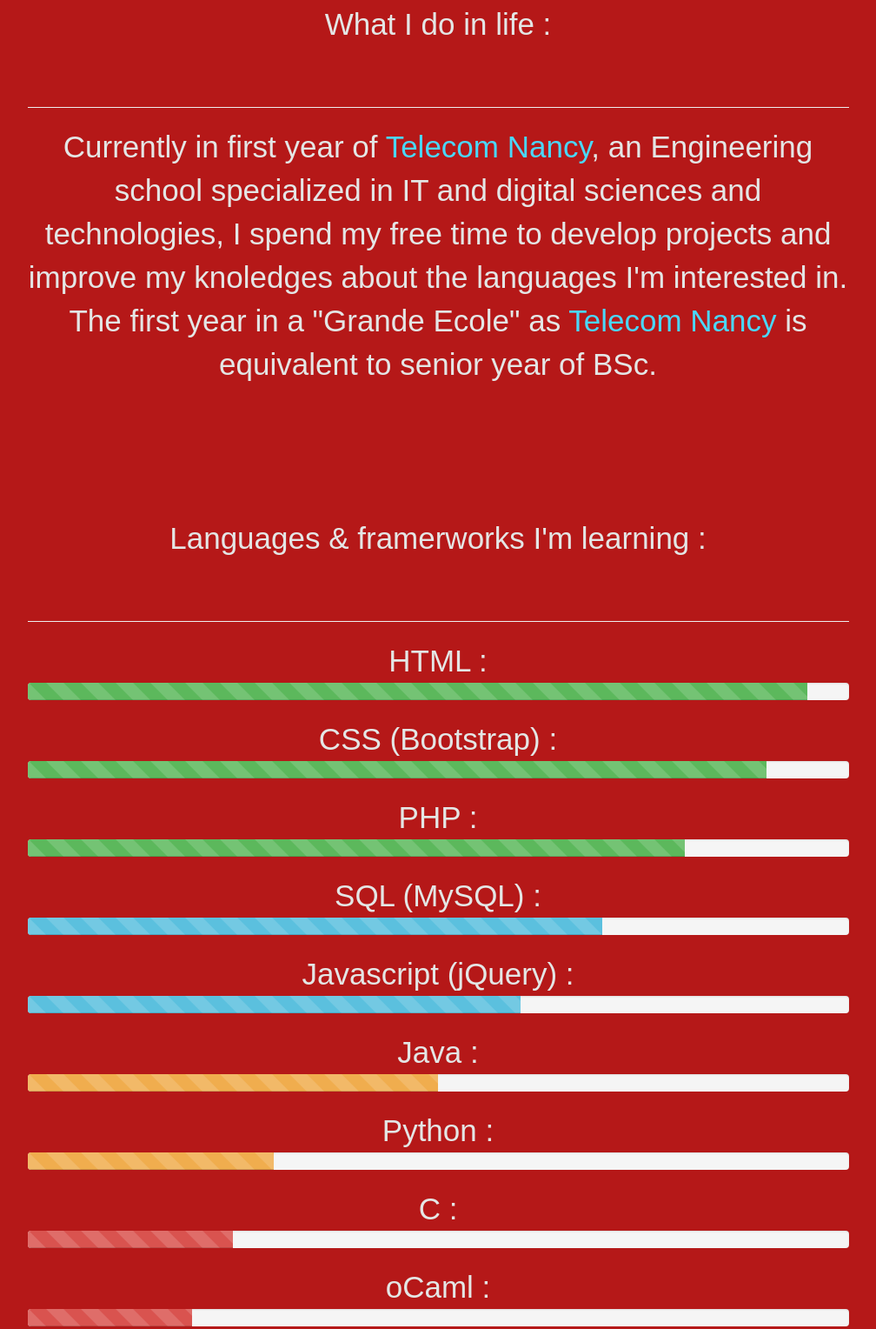
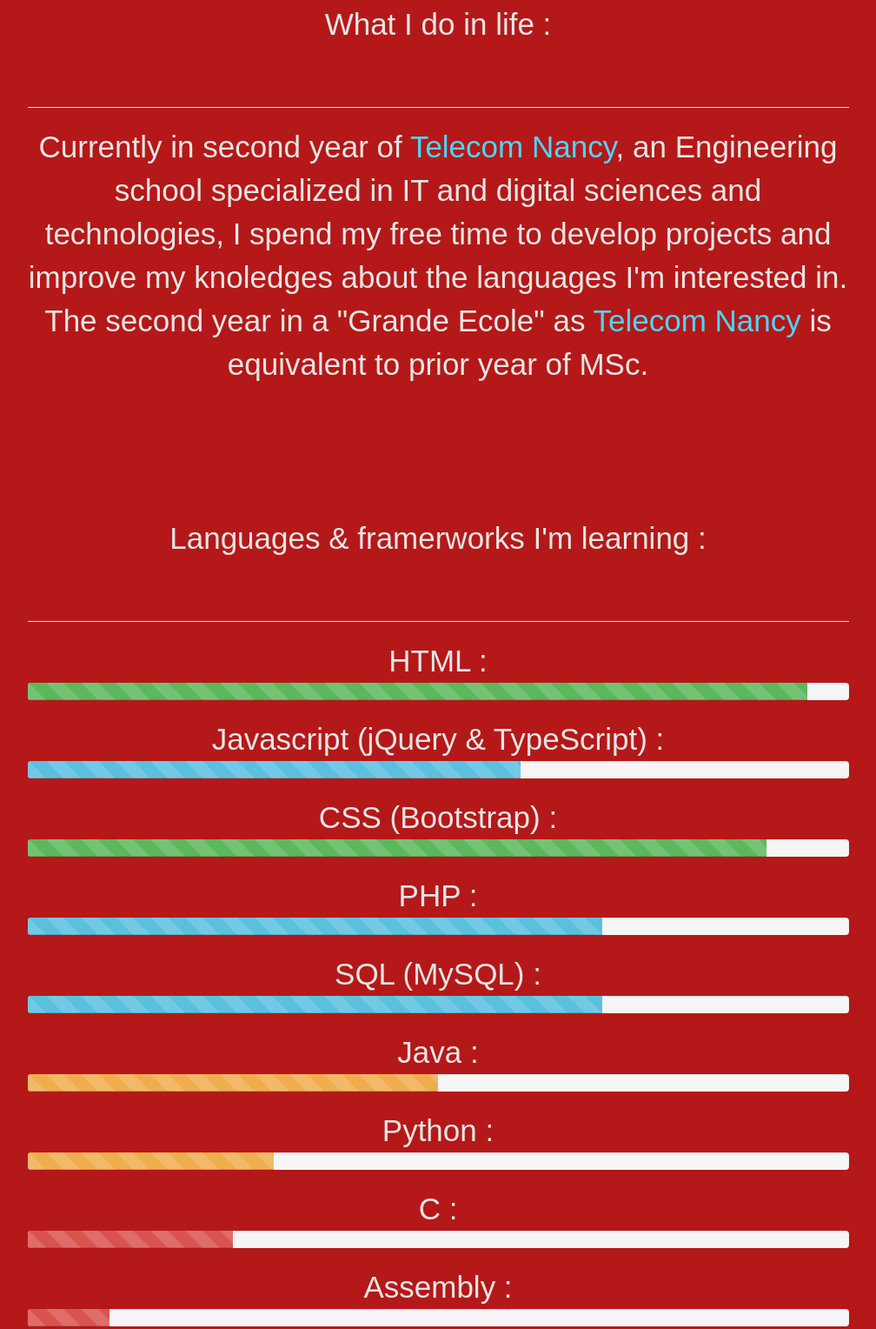
Before and after one commit to LeaveToDream/KLVCreation.github.io, a plain HTML site: page index.html in a window 1280 px wide. Shown: the part 1515-3043 px from the top of the page at 87% size, without its empty margins (136-1144 px from the left). Drawn offline with Linux system fonts and the light colour scheme; animation ran at ten frames a second; a web font is replaced by a local one.

Commit message:
Update to V2.2.0
As i'm now in second year of Telecom Nancy :)

```diff
--- a/index.html
+++ b/index.html
@@ -117,28 +117,28 @@
 				<div class="col-sm-10 col-xs-12 font-light">
 					<div class="leftReveal">Who I am :</div><br/>
 					<hr/>
-					<div class="rightReveal">I, John KLV, am a young web dev. Now 20, I began to code at the age of 12, for a project with friends at school. I've now leaded various projects for little hand-made website and used many languages.</div>
+					<div class="rightReveal">I, John KLV, am a young web dev. Now 21, I began to code at the age of 12, for a project with friends at school. I've now leaded various projects for little hand-made website and used many languages.</div>
 					<br/>
 					<br/>
 					<br/>
 					<div class="leftReveal">What I do in life :</div><br/>
 					<hr/>
-					<div class="rightReveal">Currently in first year of <a href="http://telecomnancy.univ-lorraine.fr/en/ecole/welcome">Telecom Nancy</a>, an Engineering school specialized in IT and digital sciences and technologies, I spend my free time to develop projects and improve my knoledges about the languages I'm interested in. <br/>
-					The first year in a "Grande Ecole" as <a href="http://telecomnancy.univ-lorraine.fr/en/ecole/welcome">Telecom Nancy</a> is equivalent to senior year of BSc.</div>
+					<div class="rightReveal">Currently in second year of <a href="http://telecomnancy.univ-lorraine.fr/en/ecole/welcome">Telecom Nancy</a>, an Engineering school specialized in IT and digital sciences and technologies, I spend my free time to develop projects and improve my knoledges about the languages I'm interested in. <br/>
+					The second year in a "Grande Ecole" as <a href="http://telecomnancy.univ-lorraine.fr/en/ecole/welcome">Telecom Nancy</a> is equivalent to prior year of MSc.</div>
 					<br/>
 					<br/>
 					<br/>
 					<div class="leftReveal">Languages &amp; framerworks I'm learning :</div> <br/>
 					<hr/>
 					<div class="rightReveal">HTML : <div class="progress progress-striped active"><div class="progress-bar progress-bar-success" role="progressbar" style="width:95%"></div></div></div>
+					<div class="rightReveal">Javascript (jQuery &amp; TypeScript) : <div class="progress progress-striped active"><div class="progress-bar progress-bar-info" role="progressbar" style="width:60%"></div></div></div>
 					<div class="leftReveal">CSS (Bootstrap) : <div class="progress progress-striped active"><div class="progress-bar progress-bar-success" role="progressbar" style="width:90%"></div></div></div>
-					<div class="rightReveal">PHP : <div class="progress progress-striped active"><div class="progress-bar progress-bar-success" role="progressbar" style="width:80%"></div></div></div>
+					<div class="rightReveal">PHP : <div class="progress progress-striped active"><div class="progress-bar progress-bar-info" role="progressbar" style="width:70%"></div></div></div>
 					<div class="leftReveal">SQL (MySQL) : <div class="progress progress-striped active"><div class="progress-bar progress-bar-info" role="progressbar" style="width:70%"></div></div></div>
-					<div class="rightReveal">Javascript (jQuery) : <div class="progress progress-striped active"><div class="progress-bar progress-bar-info" role="progressbar" style="width:60%"></div></div></div>
 					<div class="leftReveal">Java : <div class="progress progress-striped active"><div class="progress-bar progress-bar-warning" role="progressbar" style="width:50%"></div></div></div>
 					<div class="rightReveal">Python : <div class="progress progress-striped active"><div class="progress-bar progress-bar-warning" role="progressbar" style="width:30%"></div></div></div>
 					<div class="leftReveal">C : <div class="progress progress-striped active"><div class="progress-bar progress-bar-danger" role="progressbar" style="width:25%"></div></div></div>
-					<div class="rightReveal">oCaml : <div class="progress progress-striped active"><div class="progress-bar progress-bar-danger" role="progressbar" style="width:20%"></div></div></div>
+					<div class="rightReveal">Assembly : <div class="progress progress-striped active"><div class="progress-bar progress-bar-danger" role="progressbar" style="width:10%"></div></div></div>
 				</div><!-- /col12 -->
 				<div class="col-sm-1 hidden-sm">&nbsp;</div>
 			</div><!-- /row -->
```
